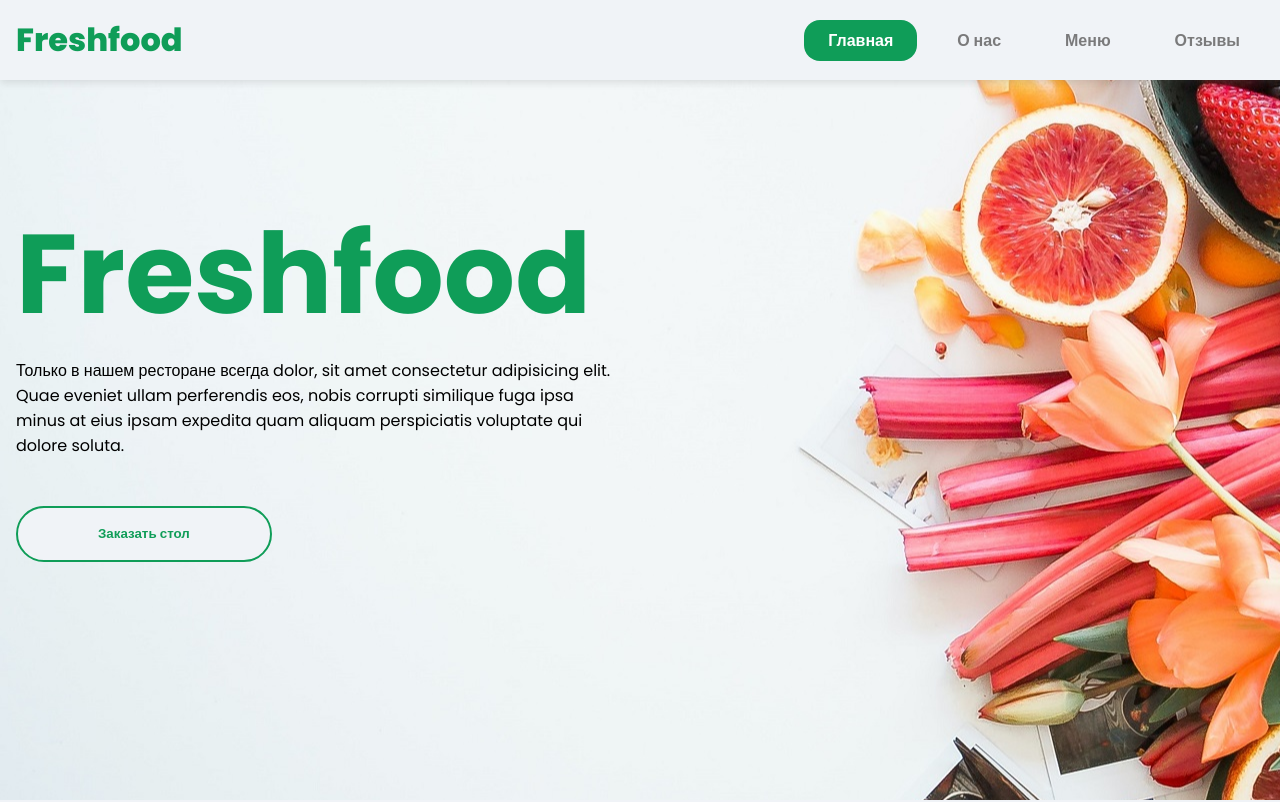
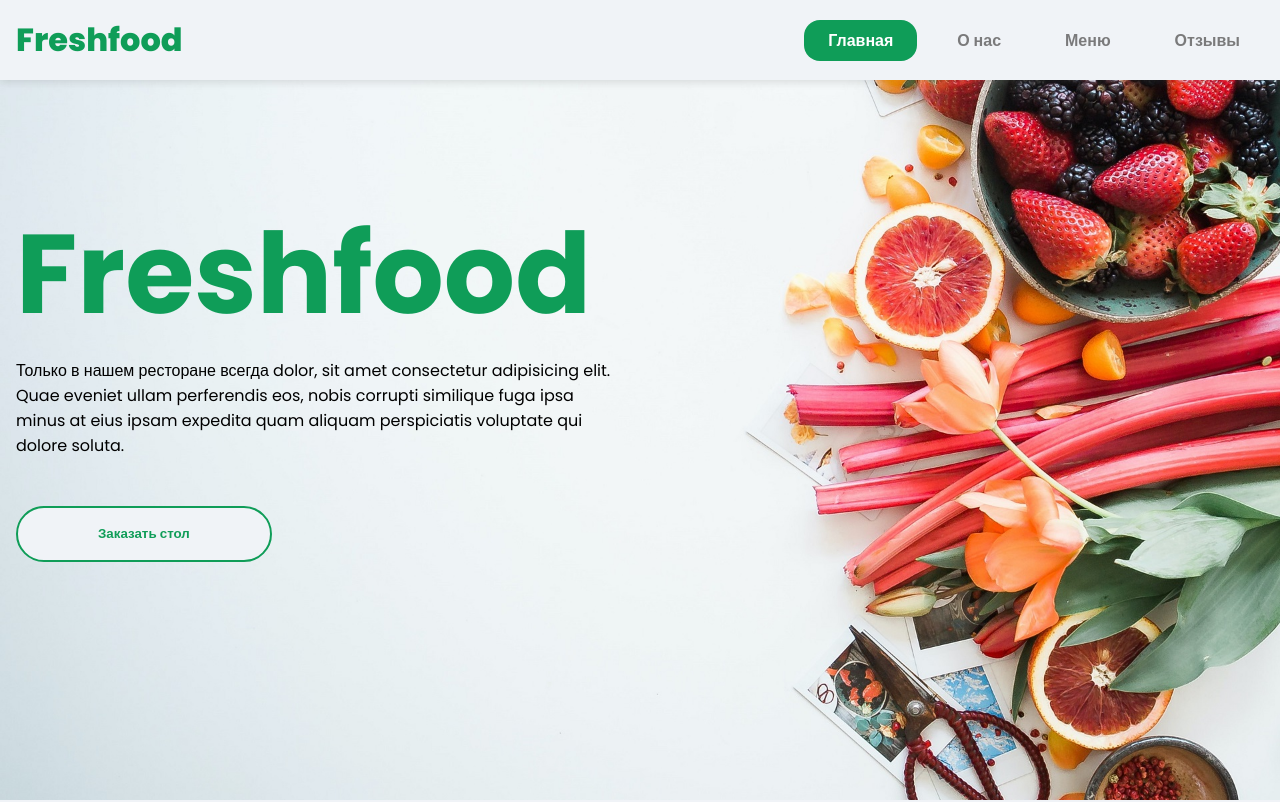
Before and after one commit to Victor-Irzunov/cafe, a plain HTML site: page index.html in a window 1280 px wide. Shown: the top 802 px of the page. Drawn offline with nearby package versions, Linux system fonts and the light colour scheme.

Commit message:
background-position: right;

```diff
--- a/index.html
+++ b/index.html
@@ -84,7 +84,7 @@
     </div>
     <!-- END TOP NAVIGATION -->
     <!-- SECTION HOME -->
-    <section id="home" class="fullheight align-items-center bg-img2 bg-img-fixed"
+    <section id="home" class="fullheight align-items-center bg-img bg-img-fixed"
         style="background-image: url(assets/brooke-lark-08bOYnH_r_E-unsplash.jpg);"
         >
         <div class="container">
@@ -137,7 +137,7 @@
     </section>
     <!-- END SECION ABOUT -->
     <!-- FOOD MENU SECTION -->
-    <section class="align-items-center bg-img2 bg-img-fixed" id="food-menu-section"
+    <section class="align-items-center bg-img bg-img-fixed" id="food-menu-section"
         style="background-image: url(assets/katherine-chase-4MMK78S7eyk-unsplash.jpg);"
         >
         <div class="container">
--- a/style.css
+++ b/style.css
@@ -106,15 +106,11 @@ html {
 }
 
 .bg-img {
-    background-position: center;
+    background-position: right;
     background-size: cover;
     background-repeat: no-repeat;
 }
-.bg-img2 {
-    background-position: center;
-    /* background-size: cover; */
-    background-repeat: no-repeat;
-}
+
 
 .bg-img-fixed {
     background-attachment: fixed;
```
